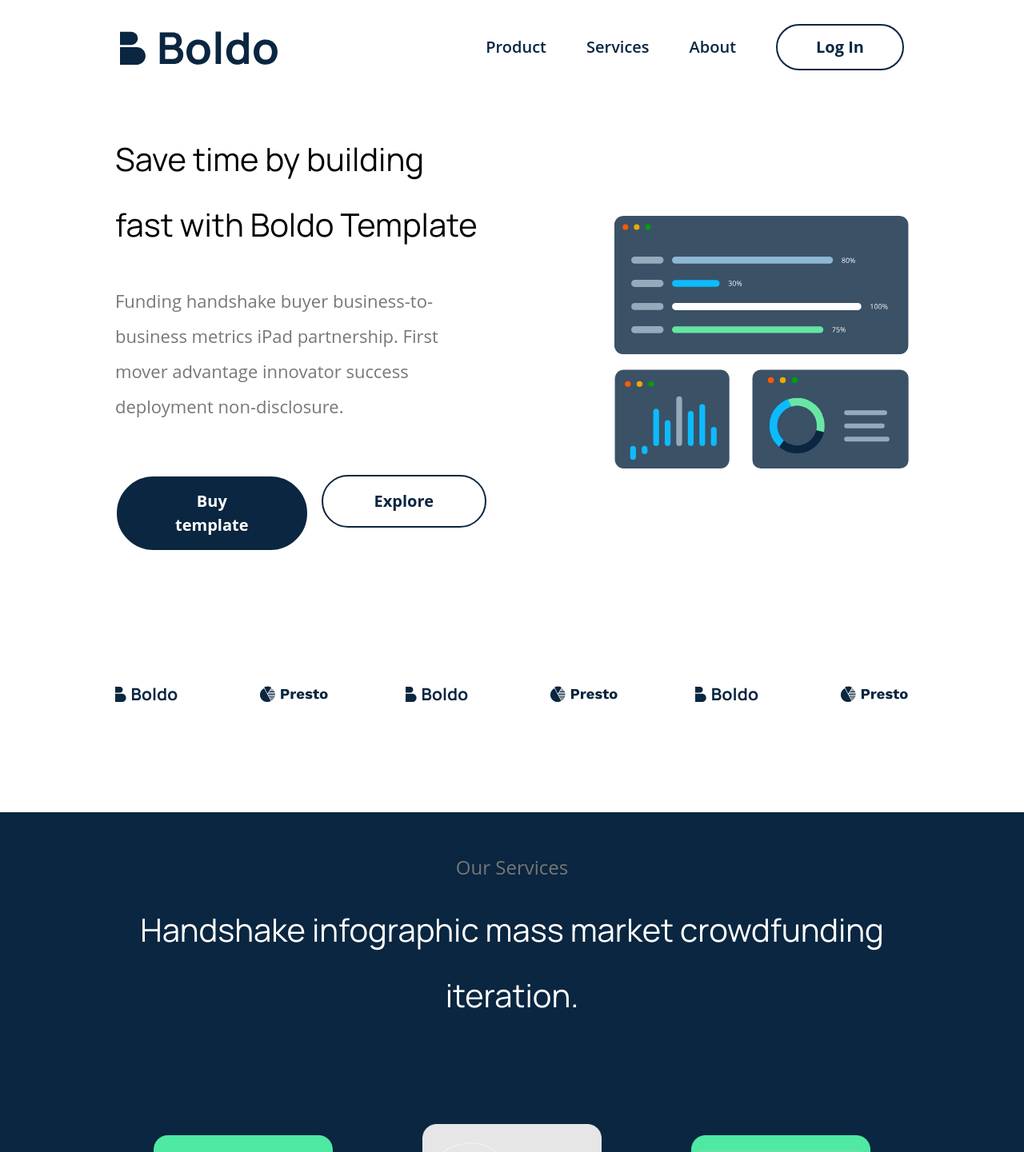
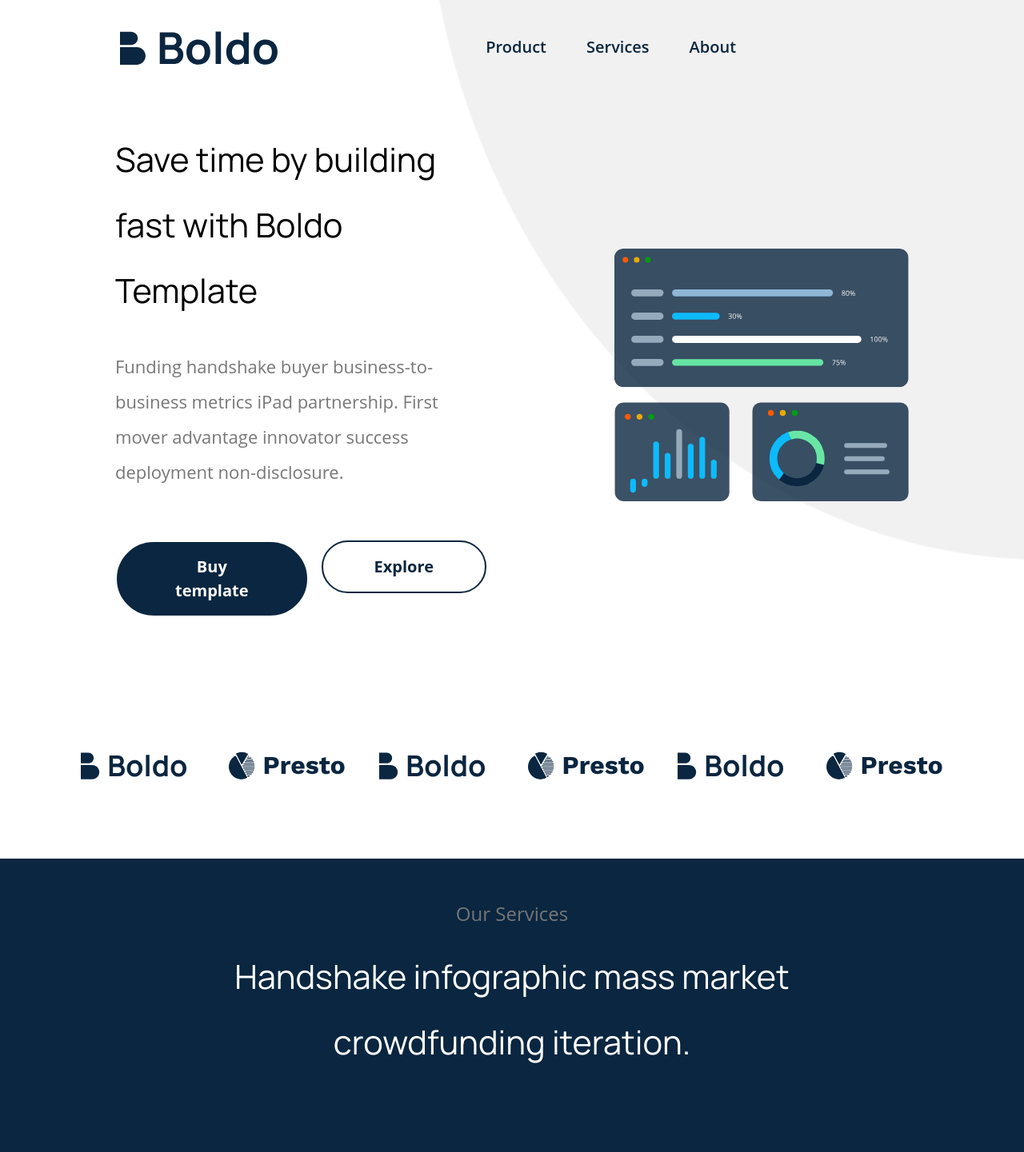
Before and after one commit to TechieTee/boldo, a React (Create React App) app: page / in a window 1280 px wide. Shown: the top 1441 px of the page at 80% size. Built offline with nearby package versions, Linux system fonts and the light colour scheme.

Commit message:
update ui

```diff
--- a/src/components/contact.tsx
+++ b/src/components/contact.tsx
@@ -8,7 +8,8 @@ import '../index.css'
 const Contact = () => {
   const navigate = useNavigate();
   return (
-    <div className=" bg-cover bg-center flex flex-col gap-8 items-center justify-center  lg:grid-cols-1 w-full md:grid-cols-1 sm:grid-cols-1 lg:px-36 md:px-24  py-[20px] block w-full" id="contact">
+    <>
+     <div className=" bg-cover bg-center flex flex-col gap-8 items-center justify-center  lg:grid-cols-1 w-full md:grid-cols-1 sm:grid-cols-1 lg:px-36 md:px-24  py-[20px] block w-full" id="contact">
           <div className="bg-contact bg-primary w-full  lg:py-24  py-16 px-[20px] rounded-[12px]" >
 
       <h4 className="text-white text-center text-[#000000] text-lg font-[400px] lg:leading-[82px] md:leading-[52px] sm:leading-[32px]">
@@ -17,8 +18,13 @@ const Contact = () => {
       <form className="flex gap-6 mt-12 items-center justify-center w-full"
       // onSubmit={handleSubmit(onSubmit)}
  >
-        <div className="">
-          <Input
+
+<div className="lg:flex lg:justify-center md:justify-center  flex-row gap-4 justify-center w-full">
+<div className="mb-2">
+
+
+
+<Input
             required
             label=""
             name="Email"
@@ -26,12 +32,23 @@ const Contact = () => {
             placeholder="Your Email Address"
 
           />
-        </div>
+</div>
+<div className="mb-2 flex justify-center">
+<PrimaryButton label="Start now" className="!bg-[#65E4A3] !border-[#65E4A3]  hover:!border-[#65E4A3]  !text-[#000]  "  onClick={() => navigate('/')}/>
 
-        <PrimaryButton label="Start now" className="!bg-[#65E4A3] !border-[#65E4A3]  hover:!border-[#65E4A3]  !text-[#000]  "  onClick={() => navigate('/')}/>
-      </form>
+</div>
+</div>
+
+         </form>
       </div>
+
+
+
+
     </div>
+
+    </>
+
   );
 };
 
--- a/src/components/footer.tsx
+++ b/src/components/footer.tsx
@@ -25,11 +25,11 @@ const Footer = () => {
             <div className="grid-cols-1">
 
               <div className="col-span-1 p-2 md: ">
-                <h2 className="font-sans font-bold text-[#000] text-[20px] leading-[32px]">
+                <h2 className="font-sans font-bold text-[#000] text-[16px] leading-[32px]">
                   Landings
                 </h2>
 
-                <div className="mt-6 flex flex-col gap-6 text-[#777777] text-[20px] font-[400px] leading-[28px]">
+                <div className="mt-6 flex flex-col gap-6 text-[#777777] text-[16px] font-[400px] leading-[28px]">
 
                   <p className=" ">
                     <Link to="/">Home</Link>
@@ -51,11 +51,11 @@ const Footer = () => {
 
             <div className="grid-cols-1">
               <div className="col-span-1 p-2 md: ">
-                <h2 className="font-sans font-bold text-[#000] text-[20px] leading-[32px]">
+                <h2 className="font-sans font-bold text-[#000] text-[16px] leading-[32px]">
                   Company
                 </h2>
 
-                <div className="mt-6 flex flex-col gap-6 text-[#777777] text-[20px] font-[400px] leading-[28px]">
+                <div className="mt-6 flex flex-col gap-6 text-[#777777] text-[16px] font-[400px] leading-[28px]">
                   <p className="">
                     <Link to="/">About</Link>
                   </p>
@@ -63,7 +63,7 @@ const Footer = () => {
                     <p className="mr-2">
                       <Link to="/">Careers</Link>
                     </p>
-                    <button className=" bg-[#65E4A3] font-bold text-nowrap text-primary py-1 px-2 md:px-3 lg:text-[13px] md:text-[0.7] sm:text-[0.4rem] rounded-2xl">
+                    <button className=" bg-[#65E4A3] font-bold text-nowrap text-primary py-1 px-2 md:px-3 text-[12px] rounded-2xl">
                       Hiring!
                     </button>
                   </div>
@@ -77,11 +77,11 @@ const Footer = () => {
             <div className="grid-cols-1">
 
               <div className="col-span-1 p-2 md: ">
-                <h2 className="font-sans font-bold text-[#000] text-[20px] leading-[32px]">
+                <h2 className="font-sans font-bold text-[#000] text-[16px] leading-[32px]">
                   Resources
                 </h2>
 
-                <div className="mt-6 flex flex-col gap-6 text-[#777777] text-[20px] font-[400px] leading-[28px]">
+                <div className="mt-6 flex flex-col gap-6 text-[#777777] text-[16px] font-[400px] leading-[28px]">
                   <p className=" ">
                     <Link to="/">Blog</Link>
                   </p>
--- a/src/components/header.tsx
+++ b/src/components/header.tsx
@@ -59,7 +59,7 @@ const Header = () => {
 
   return (
     <nav className="py-[30px] lg:px-[150px] md:px-[80px] px-[30px] flex items-center justify-between bg-[#fff] z-50  w-full">
-                 <div className=" w-[750px] h-[700px] absolute top-0 right-0 hidden"><img src={Image.bgnav} alt="logo"  className='h-full w-full '/> </div>
+                 <div className=" w-[750px] h-[700px] absolute top-0 right-0 hidden lg:block"><img src={Image.bgnav} alt="logo"  className='h-full w-full '/> </div>
 
          <img src={Image.Logo4}  alt="logo"   className="lg:w-[200px] md:w-[100px] w-[80px] mr-4 cursor-pointer" onClick={() => navigate('/')}/>
 
@@ -125,7 +125,7 @@ const Header = () => {
 
 
    onClick={() => navigate('/')}
-   className={`px-12 py-3 rounded-full w-[30%] bg-[#fff]  text-primary text-[12px] font-sans font-bold border-[2px] border-primary hover:text-[#fff] hover:bg-primary disabled:opacity-50`}
+   className={`px-12 py-3 rounded-full w-[50%] bg-[#fff]  text-primary text-[12px] font-sans font-bold border-[2px] border-primary hover:text-[#fff] hover:bg-primary disabled:opacity-50`}
  >
 Log In
  </button>
--- a/src/components/image-card.tsx
+++ b/src/components/image-card.tsx
@@ -13,12 +13,12 @@ const ImageCard = () => {
         </div>
         <div className="flex  items-center lg:justify-end justify-center w-full">
           <div className="flex flex-col gap-8">
-            <h2 className="lg:text-left text-center text-[#000000] text-lg  font-[400px] leading-[56px]">
+            <h2 className="lg:text-left text-center text-[#000000] lg:text-[40px]   sm:text-[32px] md:text-[32px]   font-[400px] lg:leading-[56px] leading-[40px]">
               We connect our customers <br />with the best, and help them <br />keep up-and stay open.
             </h2>
 
-            <ul className=" flex flex-col gap-4 list-none mt-4  lg:mb-0 md:mb-0 md:mb-8 mb-8 text-[#000000] text-[22px] font-sans font-[400px] leading-[42px]">
-              <li className=" flex items-center lg:justify-start justify-center  gap-x-4 cursor-pointer"> <img src={Image.Good} alt="logo" className="" /><span >We connect our customers with the best. </span> </li>
+            <ul className=" flex flex-col gap-4 list-none mt-4  lg:mb-0 md:mb-0 md:mb-8 mb-8 text-[#000000] lg:text-[22px] sm:text-[18px] md:text-[18px]  font-sans font-[400px] leading-[40px]">
+              <li className=" flex items-center lg:justify-start md:justify-center  gap-x-4 cursor-pointer"> <img src={Image.Good} alt="logo" className="" /><span >We connect our customers with the best. </span> </li>
               <li className=" flex items-center gap-x-4  lg:justify-start md:justify-center  sm:justify-center cursor-pointer"> <img src={Image.Good} alt="logo" className="" /><span >Advisor success customer launch party. </span> </li>
               <li className="flex items-center gap-x-4 lg:justify-start md:justify-center  sm:justify-center   cursor-pointer"> <img src={Image.Good} alt="logo" className="" /><span >Business-to-consumer long tail. </span> </li>
             </ul>
@@ -33,11 +33,11 @@ const ImageCard = () => {
       <div className="flex gap-24 flex-col items-center  justify-between lg:grid lg:grid-cols-2 md:grid-cols-1 sm:grid-cols-1 w-full">
 
         <div className="w-fit flex gap-6 flex-col items-left justify-between">
-          <h2 className="lg:text-left text-center text-[#000000] text-lg  font-[400px] leading-[56px]">
+          <h2 className="lg:text-left text-center text-[#000000] lg:text-[40px]     sm:text-[32px] md:text-[32px]   font-[400px] lg:leading-[56px] leading-[40px]">
             We connect our customers <br />with the best, and help them<br /> keep up-and stay open.
           </h2>
 
-          <ul className="flex flex-col gap-4 list-none mt-4  lg:mb-0 md:mb-0 md:mb-8 mb-8 text-[#000000] text-[22px] font-sans font-[400px] leading-[42px]">
+          <ul className="flex flex-col gap-4 list-none mt-4  lg:mb-0 md:mb-0 md:mb-8 mb-8 text-[#000000] lg:text-[22px] sm:text-[18px] md:text-[18px] font-sans font-[400px] leading-[40px]">
             <li className=" flex items-center gap-x-4 p-3 lg:justify-start md:justify-center  sm:justify-center   hover:bg-[#0A2640] hover:text-[#fff] text-[#000] cursor-pointer group"> <img src={Image.star2} alt="logo" className="group-hover:filter group-hover:invert" /><span >We connect our customers with the best. </span> </li>
             <li className=" flex items-center gap-x-4 p-3 lg:justify-start md:justify-center  sm:justify-center  hover:bg-[#0A2640] hover:text-[#fff] text-[#000] cursor-pointer group"> <img src={Image.star1} alt="logo" className="group-hover:filter group-hover:invert" /><span >Advisor success customer launch party. </span> </li>
             <li className=" flex items-center gap-x-4 p-3 lg:justify-start md:justify-center  sm:justify-center  hover:bg-[#0A2640] hover:text-[#fff] text-[#000] cursor-pointer group"> <img src={Image.sun} alt="logo" className="group-hover:filter group-hover:invert" /><span >Business-to-consumer long tail. </span> </li>
--- a/src/components/partners.tsx
+++ b/src/components/partners.tsx
@@ -1,28 +1,33 @@
+
 import { Image } from "../assets/index";
 const Partners = () => {
+
+interface IconData {
+  id: number;
+  icon: any;
+
+}
+
+const brandIcons: IconData[] = [
+  { id: 1, icon:   Image.Logo2 },
+  { id: 2, icon:   Image.Logo3 },
+  { id: 3, icon:   Image.Logo2 },
+  { id: 4, icon:   Image.Logo3 },
+  { id: 5, icon:   Image.Logo2 },
+  { id: 6, icon:   Image.Logo3 },
+];
   return (
 
-    <div className="lg:grid w-full item-center justify-center grid-cols-6 gap-24 px-36 py-24 bg-[#fff]">
+    <div className="px-24 py-24  p-4">
+      <div className="grid grid-cols-2 sm:grid-cols-3 md:grid-cols-4 lg:grid-cols-6 gap-8">
+        {brandIcons.map((brand) => (
+          <div key={brand.id} className="flex flex-col items-center">
+            <img src={brand.icon} className="" />
 
-        <div className="col-span-1 flex item-center justify-center w-full sm:mb-10">
-        <img src={Image.Logo2}  alt="logo"  className="lg:w-full w-1/2"/>
-        </div>
-        <div className="col-span-1 flex item-center justify-center w-full sm:mb-10">
-        <img src={Image.Logo3}  alt="logo"  className="lg:w-full w-1/2"/>
-        </div>
-        <div className="col-span-1 flex item-center justify-center w-full sm:mb-10">
-        <img src={Image.Logo2}  alt="logo"   className="lg:w-full w-1/2"/>
-        </div>
-        <div className="col-span-1 flex item-center justify-center w-full sm:mb-10">
-        <img src={Image.Logo3}  alt="logo"  className="lg:w-full w-1/2"/>
-        </div>
-        <div className="col-span-1 flex item-center justify-center w-full sm:mb-10">
-        <img src={Image.Logo2}  alt="logo"   className="lg:w-full w-1/2"/>
-        </div>
-        <div className="col-span-1 flex item-center justify-center w-full sm:mb-10">
-        <img src={Image.Logo3}  alt="logo"   className="lg:w-full w-1/2"/>
-        </div>
-        </div>
+          </div>
+        ))}
+      </div>
+    </div>
 
   );
 };
--- a/src/components/view-port.tsx
+++ b/src/components/view-port.tsx
@@ -7,7 +7,7 @@ const ViewPort = () => {
   return (
     <div className="pt-[40px]  lg:px-36 lg:pb-16 md:px-24 md:pb-16 px-[20px] py-[20px]  grid md:items-center md:justify-center bg-[#FFFFFF] w-full lg:text-left md:text-center text-center" >
       <div className=" mx-auto grid xl:grid-cols-2 grid-cols-1 md:gap-16 gap-2" >
-        <div className=" col-span-1 flex flex-col items-center justify-center gap-4">
+        <div className="z-60 col-span-1 flex flex-col items-center justify-center gap-4">
 
           <h2 className=" text-[#000000] text-lg font-[400px] lg:leading-[82px] md:leading-[52px] sm:leading-[32px]">
             Save time by building  fast with Boldo Template
--- a/src/pages/Home.tsx
+++ b/src/pages/Home.tsx
@@ -13,7 +13,7 @@ import '../index.css'
 
 const Home = () => {
   return (
-    <div className="grid">
+    <>
 
       <Header />
       <ViewPort />
@@ -35,7 +35,7 @@ const Home = () => {
 
 
 
-    </div>
+    </>
   );
 };
 export default Home;
--- a/tailwind.config.js
+++ b/tailwind.config.js
@@ -18,7 +18,7 @@ module.exports = {
 
       },
       fontSize: {
-        'lg': 'clamp(2rem, 2.5vw + 1.5rem, 2.5rem)',
+        'lg': 'clamp(2rem, 2vw + 1rem, 4.5rem)',
         'md': 'clamp(1rem, 1.5vw + 0.5rem, 1.75rem)',
         'sm': 'clamp(0.875rem, 1vw + 0.25rem, 1.25rem)',
       },
```
